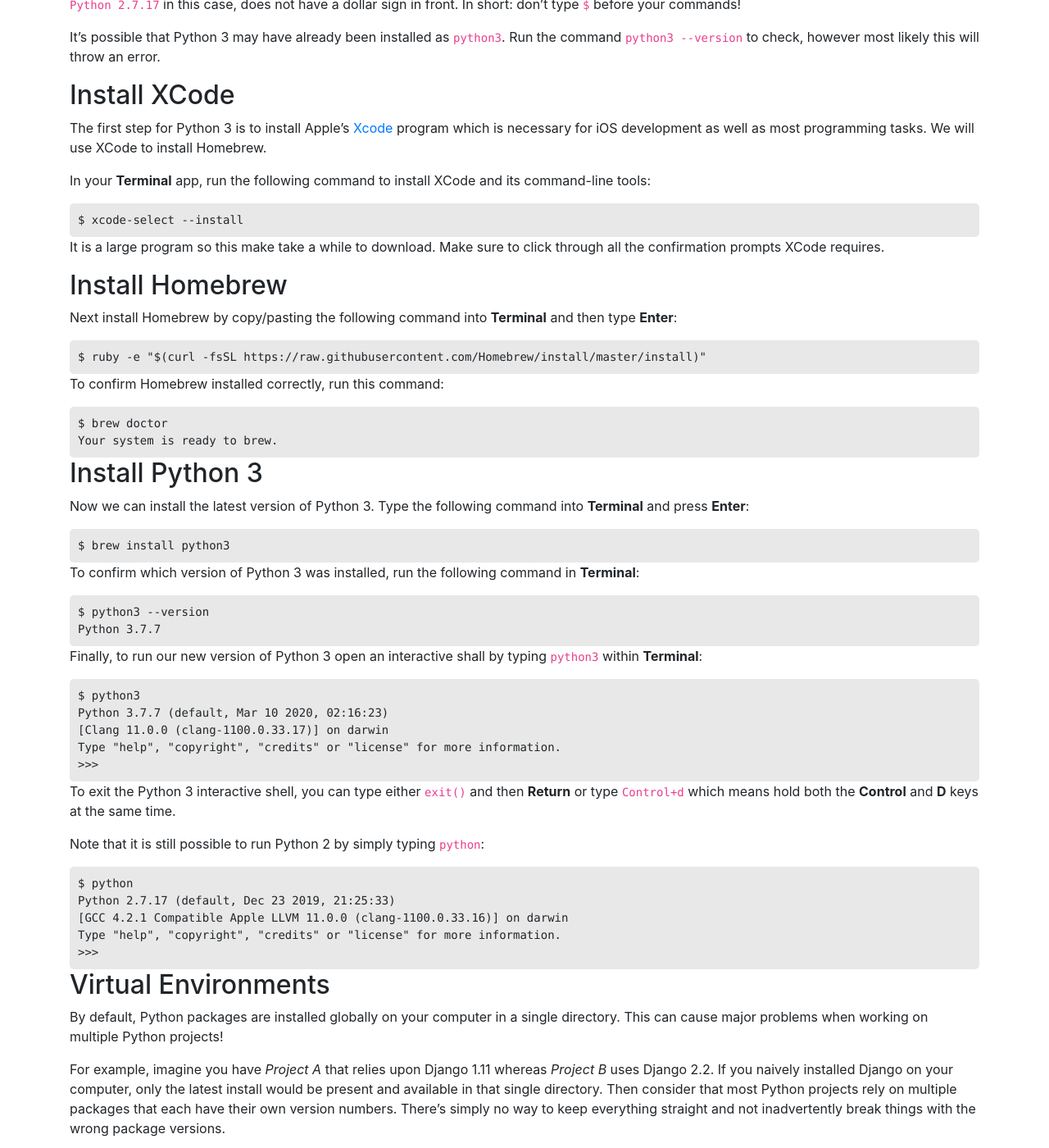
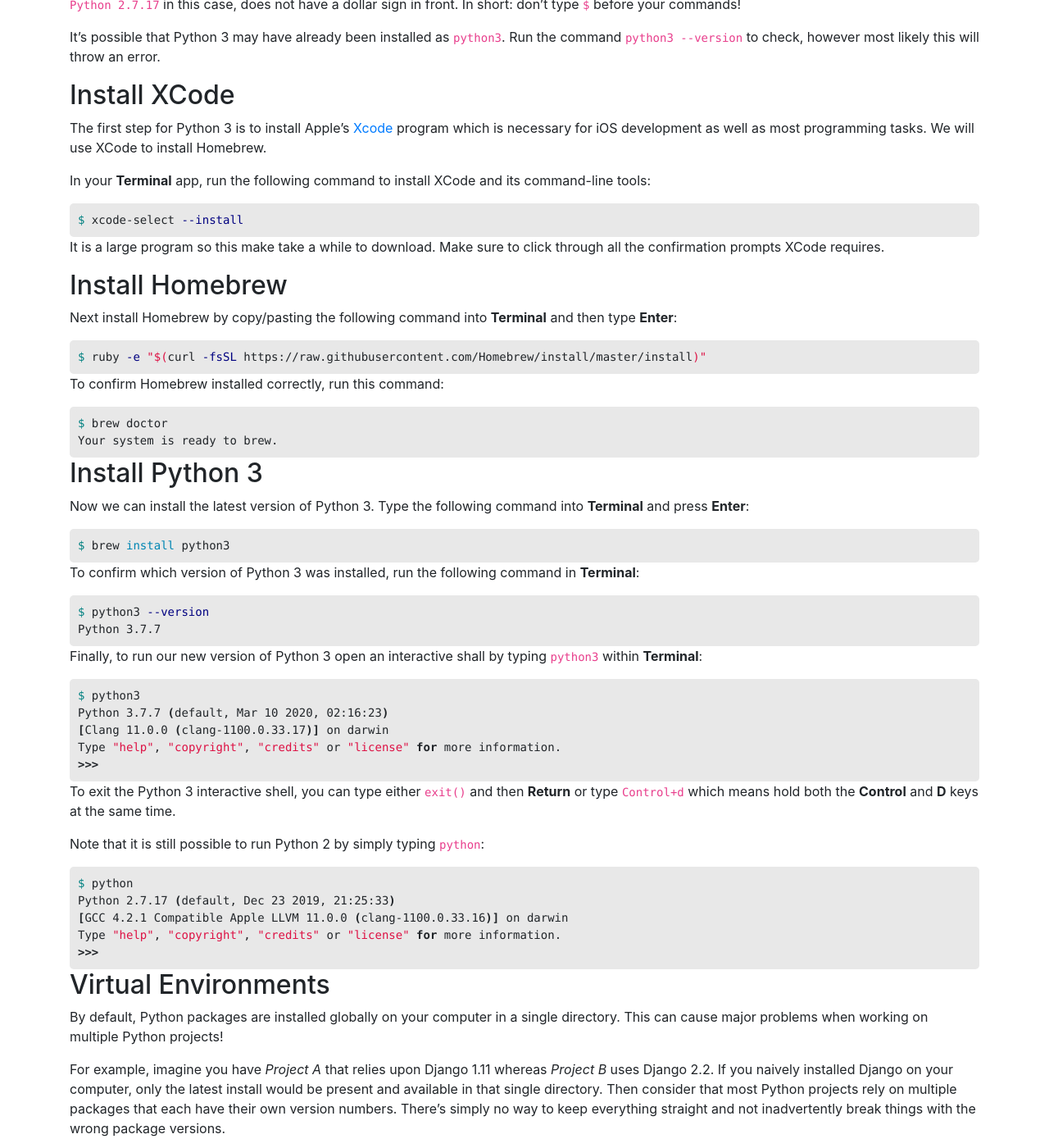
Before and after one commit to NazarMiroshnichenko/installpython3.com, a Jekyll site: the page built from _posts/2010-01-01-mac.markdown, in a window 1280 px wide and 1400 px high, scrolled down 524 px. Shown: the whole window at 82% size. Built offline with Jekyll 4.4.1, drawn with Linux system fonts in a browser that asks for light colours; some of the changed text lies outside the part shown.

Commit message:
:art: Syntax highlighiting ftw

````diff
--- a/_posts/2010-01-01-mac.markdown
+++ b/_posts/2010-01-01-mac.markdown
@@ -34,7 +35,7 @@ The first step for Python 3 is to install Apple's [Xcode](https://developer.appl
 
 In your **Terminal** app, run the following command to install XCode and its command-line tools:
 
-```
+```sh
 $ xcode-select --install
 ```
 
@@ -44,13 +45,13 @@ It is a large program so this make take a while to download. Make sure to click
 
 Next install Homebrew by copy/pasting the following command into **Terminal** and then type **Enter**:
 
-```
+```sh
 $ ruby -e "$(curl -fsSL https://raw.githubusercontent.com/Homebrew/install/master/install)"
 ```
 
 To confirm Homebrew installed correctly, run this command:
 
-```
+```sh
 $ brew doctor
 Your system is ready to brew.
 ```
@@ -59,20 +60,20 @@ Your system is ready to brew.
 
 Now we can install the latest version of Python 3. Type the following command into **Terminal** and press **Enter**:
 
-```
+```sh
 $ brew install python3
 ```
 
 To confirm which version of Python 3 was installed, run the following command in **Terminal**:
 
-```
+```sh
 $ python3 --version
 Python 3.7.7
 ```
 
 Finally, to run our new version of Python 3 open an interactive shall by typing `python3` within **Terminal**:
 
-```
+```sh
 $ python3
 Python 3.7.7 (default, Mar 10 2020, 02:16:23)
 [Clang 11.0.0 (clang-1100.0.33.17)] on darwin
@@ -84,7 +85,7 @@ To exit the Python 3 interactive shell, you can type either `exit()` and then **
 
 Note that it is still possible to run Python 2 by simply typing `python`:
 
-```
+```sh
 $ python
 Python 2.7.17 (default, Dec 23 2019, 21:25:33)
 [GCC 4.2.1 Compatible Apple LLVM 11.0.0 (clang-1100.0.33.16)] on darwin
@@ -107,13 +108,13 @@ Confusingly, there are multiple tools for virtual environments in Python:
 
 On MacOS we can install Pipenv with Homebrew.
 
-```
+```sh
 $ brew install pipenv
 ```
 
 Then use Pipenv for any Python packages you wish to install. For example, if you want to work with Django 2.2.6, first create a dedicated directory for it on your computer such as in a `django` directory on your Desktop.
 
-```
+```sh
 $ cd ~/Desktop
 $ mkdir django
 $ cd django
@@ -121,20 +122,20 @@ $ cd django
 
 Then install Django within that directory.
 
-```
+```sh
 $ pipenv install django==2.2.7
 ```
 
 If you look within the directory there are now two new files, `Pipfile` and `Pipfile.lock`, which Pipenv uses. To activate the virtual environment type `pipenv shell`.
 
-```
+```sh
 $ pipenv shell
 (django) $
 ```
 
 There will now be parentheses around the name of your current directory which indicates the virtual environment is activate. To exit the virtual environment, type `exit`.
 
-```
+```sh
 (django) $ exit
 $
 ```
--- a/_posts/2010-01-01-windows.markdown
+++ b/_posts/2010-01-01-windows.markdown
@@ -58,14 +59,14 @@ There are two ways to access Python now: via the command line or IDLE. The comma
 
 Once open, type `Python --version` to confirm Python 3.8 is installed.
 
-```
+```sh
 Python --version
 Python 3.8.0
 ```
 
 And then type `python` and **Return** to open the command line Python shell.
 
-```
+```sh
 python
 Python 3.8.0 (tags/v3.8.0:fa919fd, Oct 14 2019, 19:37:50) [MSC v.1916 64 bit (AMD64)] on win32
 Type "help", "copyright", "credits", or "license" for more information.
````
Also changed, not shown: other parts of _posts/2010-01-01-mac.markdown (+1 -0 lines), other parts of _posts/2010-01-01-windows.markdown (+1 -0 lines), _posts/2010-01-01-chromebook.markdown (+4 -3 lines), _posts/2010-01-01-linux.markdown (+5 -4 lines).
